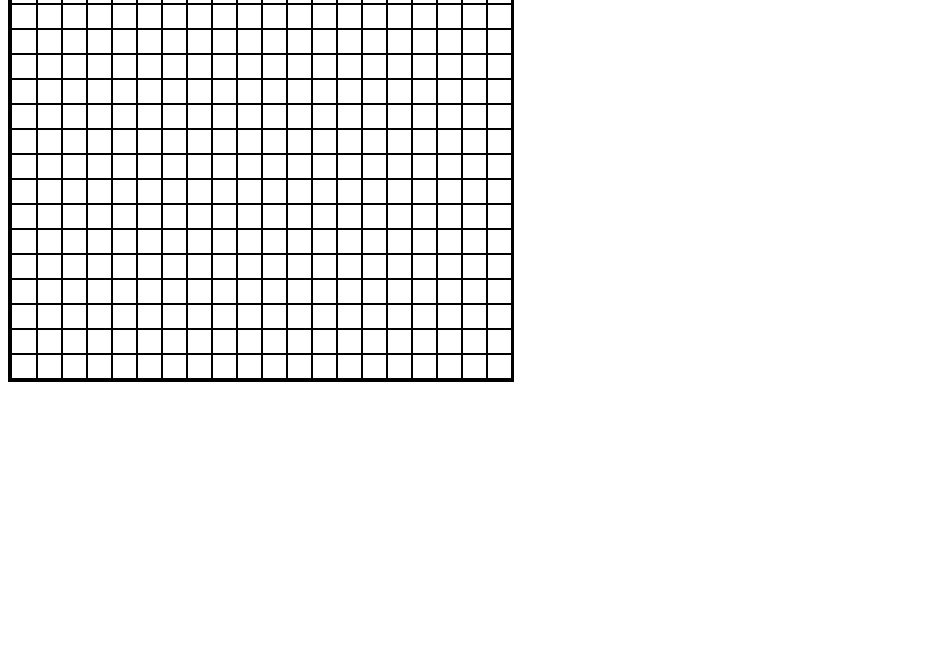
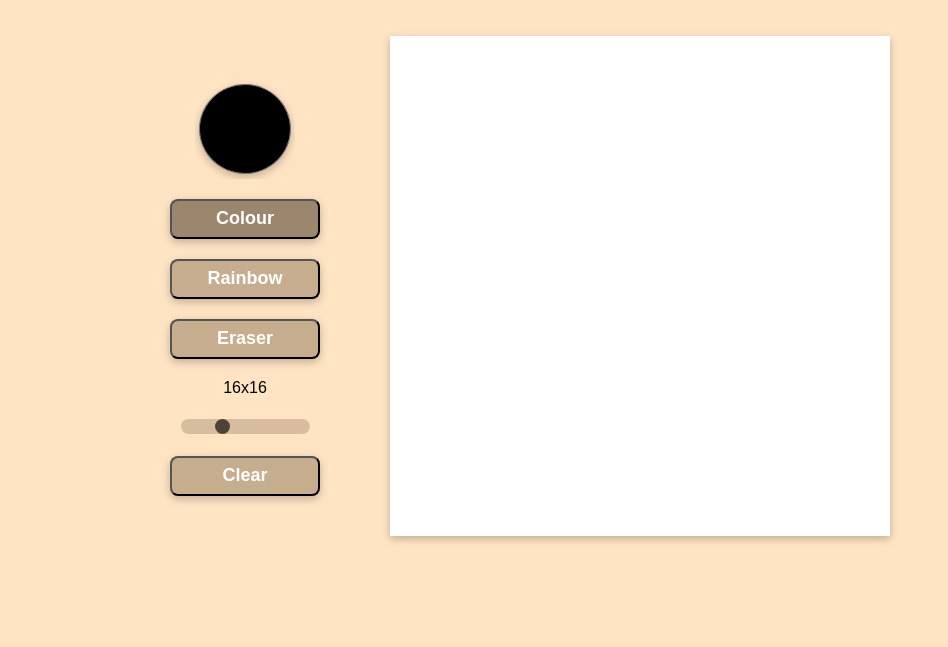
Before and after one commit to EvilTerry/etch-a-sketch, a plain HTML site: page index.html in a window 1280 px wide. Shown: the part 153-800 px from the top of the page, without its empty margins (0-948 px from the left). Drawn offline with Linux system fonts and the light colour scheme.

Commit message:
Add buttons

```diff
--- a/index.html
+++ b/index.html
@@ -8,10 +8,23 @@
         <title>etch-a-sketch</title>
     </head>
     <body>
-        <button class="reset">Reset</button>
-        <div class="container">
+        <div class="header">
+            <h1>Etch-a-sketch</h1>
+        </div>
+        <div class="main">
+            <div class="settings">
+                <input class="colorPicker" type="color" value="black" />
+                <button class="colour">Colour</button>
+                <button class="rainbow">Rainbow</button>
+                <button class="eraser">Eraser</button>
+                <div class="size">16x16</div>
+                <input type="range" min="1" max="50" value="16" class="slider" />
+                <button class="clear">Clear</button>
+            </div>
 
+            <div class="grid"></div>
         </div>
+
         <script src="javascript.js"></script>
     </body>
 </html>
--- a/javascript.js
+++ b/javascript.js
@@ -1,3 +1,29 @@
+const DEFAULT_SIZE = 16;
+const DEFAULT_COLOUR = "black";
+const DEFAULT_MODE = "colour";
+
+let currentSize = DEFAULT_SIZE;
+let currentColour = DEFAULT_COLOUR;
+let currentMode = DEFAULT_MODE;
+
+const grid = document.querySelector('.grid');
+const colourBtn = document.querySelector('.colour');
+const rainbowBtn = document.querySelector('.rainbow');
+const eraserBtn = document.querySelector('.eraser');
+const clearBtn = document.querySelector('.clear');
+const sizeText = document.querySelector('.size');
+const slider = document.querySelector('.slider');
+
+clearBtn.addEventListener('click', gridClear);
+colourBtn.addEventListener('click', () => modeChange('colour'));
+rainbowBtn.addEventListener('click', () => modeChange('rainbow'));
+eraserBtn.addEventListener('click', () => modeChange('eraser'));
+slider.oninput = sizeChange;
+
+let mouseDown = false;
+document.body.onmousedown = () => (mouseDown = true);
+document.body.onmouseup = () => (mouseDown = false);
+
 function createGrid(size) {
     for(let i = 0; i < size; i++)
     {
@@ -7,35 +33,76 @@ function createGrid(size) {
         {
             const div = document.createElement('div');
             div.setAttribute('style',
-            'width: 100%; height: 100%; border: solid; border-width: 1px');
-            //div.setAttribute('class', 'block');
-            div.addEventListener('mouseover', () => {
-                div.style.background = 'black';
-            });
+            'width: 100%; height: 100%;');
+            div.setAttribute('class', 'block');
+            div.addEventListener('mouseover', changeColour);
+            div.addEventListener('mousedown', changeColour);
             line.appendChild(div);
         }
-        container.appendChild(line);
+        grid.appendChild(line);
     }
 }
 
-function reset() {
-    let child = container.firstChild;
-    do {
-        size = prompt("1-100 size");
-    } while(size > 100 || size <= 0);
+function changeColour(e) {
+    if(e.type === 'mouseover' && !mouseDown) return;
+    if(currentMode === 'colour')
+        e.target.style.background = "black";
+    else if(currentMode === 'eraser')
+        e.target.style.background = "white";
+    else if(currentMode === 'rainbow')
+    {
+        let randomR = Math.floor(Math.random() * 255);
+        let randomG = Math.floor(Math.random() * 255);
+        let randomB = Math.floor(Math.random() * 255);
+        e.target.style.background = `rgb(${randomR}, ${randomG}, ${randomB})`;
+    }
+}
 
+function gridClear() {
+    let child = grid.firstChild;
+/*    do {
+        currentSize = prompt("1-100 size");
+    } while(currentSize > 100 || currentSize <= 0);
+*/
     while(child) {
         child.remove();
-        child = container.firstChild;
+        child = grid.firstChild;
     }
-    createGrid(size);
+    createGrid(currentSize);
+}
+
+function sizeChange() {
+    currentSize = this.value;
+    sizeText.textContent = `${currentSize}x${currentSize}`;
+    gridClear();
+}
+
+function modeChange(mode) {
+    if(mode === 'colour')
+    {
+        currentMode = 'colour';
+        colourBtn.style.background = '#9b866e';
+        rainbowBtn.style.background = '#C6AD8E';
+        eraserBtn.style.background = '#C6AD8E';
+    }
+    else if(mode === 'rainbow')
+    {
+        currentMode = 'rainbow';
+        rainbowBtn.style.background = '#9b866e';
+        colourBtn.style.background = '#C6AD8E';
+        eraserBtn.style.background = '#C6AD8E';
+    }
+    else if(mode === 'eraser')
+    {
+        currentMode = 'eraser';
+        eraserBtn.style.background = '#9b866e';
+        colourBtn.style.background = '#C6AD8E';
+        rainbowBtn.style.background = '#C6AD8E';
+    }
 }
 
 
-const container = document.querySelector('.container');
-let size = 20;//prompt("x");
-
-createGrid(size);
-
-const resetBtn = document.querySelector('.reset');
-resetBtn.addEventListener('click', () => { reset() });
+window.onload = () => {
+    createGrid(DEFAULT_SIZE);
+    modeChange(DEFAULT_MODE);
+}
--- a/style.css
+++ b/style.css
@@ -1,7 +1,37 @@
-.container {
+body {
+    display: flex;
+    flex-direction: column;
+    align-items: center;
+    margin: 0;
+    font-family: sans-serif;
+    height: 100vh;
+    background-color: bisque;
+}
+
+.header {
+    font-size: 38px;
+}
+
+.main {
+    display: flex;
+    gap: 30px;
+    padding-right: 260px;
+}
+
+.settings {
+    display: flex;
+    flex-direction: column;
+    justify-content: end;
+    align-items: center;
+    padding: 40px;
+    gap: 20px;
+}
+
+.grid {
     display: flex;
     justify-content: space-between;
-    border: solid;
+    box-shadow: rgb(0 0 0 / 24%) 0px 3px 8px;
+    background-color: white;
     max-width: 500px;
     width: 500px;
     max-height: 500px;
@@ -15,3 +45,62 @@
     justify-content: space-between;
     gap: 0px;
 }
+
+.block {
+    user-select: none;
+}
+
+button {
+    background-color: #C6AD8E;
+    color: white;
+    font-size: large;
+    font-weight: bold;
+    cursor: pointer;
+    width: 150px;
+    height: 40px;
+    border-radius: 8px;
+    transition: 0.4s;
+    box-shadow: rgb(0 0 0 / 24%) 0px 3px 8px;
+}
+
+button:hover {
+    background-color: #9b866e;
+}
+
+.slider {
+    -webkit-appearance: none;
+    appearance: none;
+    outline: none;
+    background: #C6AD8E;
+    height: 15px;
+    opacity: 0.7;
+    border-radius: 8px;
+    transition: 0.2s;
+}
+
+.slider:hover {
+    opacity: 1;
+}
+
+.slider::-webkit-slider-thumb {
+    -webkit-appearance: none;
+    appearance: none;
+    width: 15px;
+    height: 15px;
+    background: black;
+    cursor: pointer;
+    border-radius: 50%;
+}
+
+.colorPicker {
+    appearance: none;
+    border: none;
+    height: 100px;
+    width: 100px;
+    background-color:bisque;
+}
+
+.colorPicker::-webkit-color-swatch {
+    border-radius: 50%;
+    box-shadow: rgb(0 0 0 / 24%) 0px 3px 8px;
+}
```
